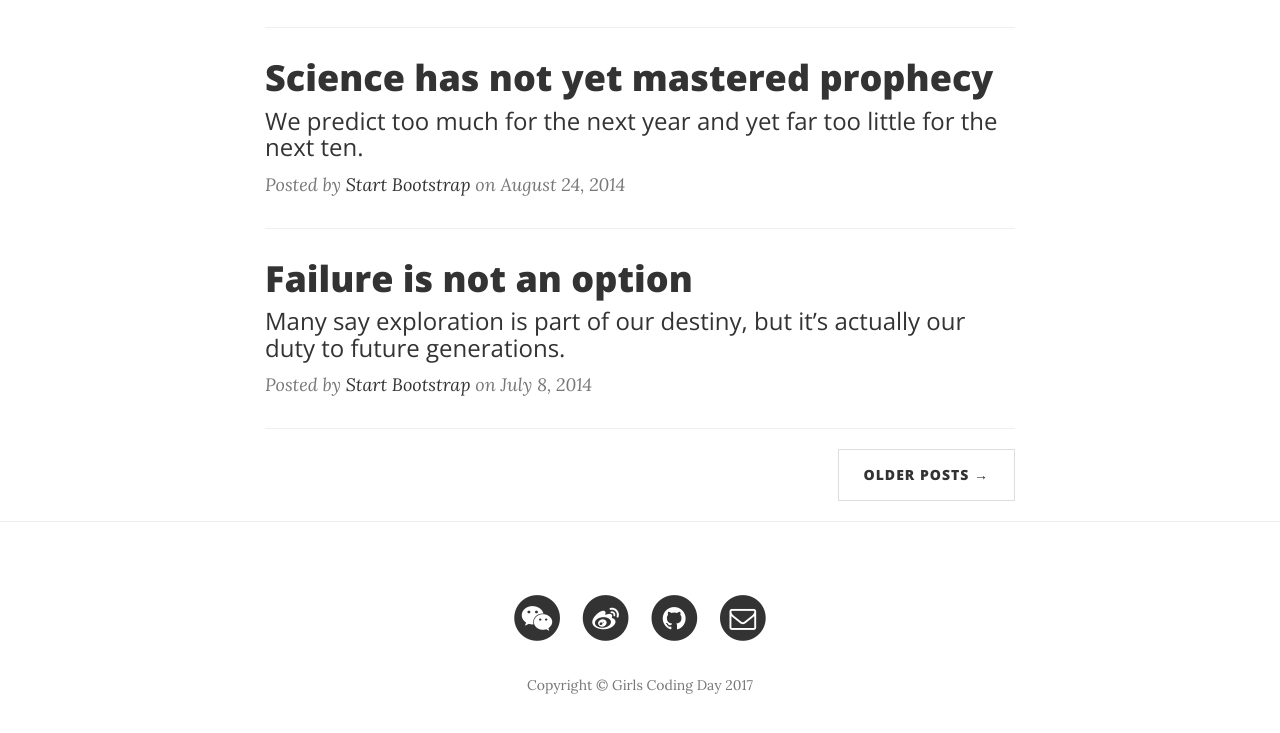
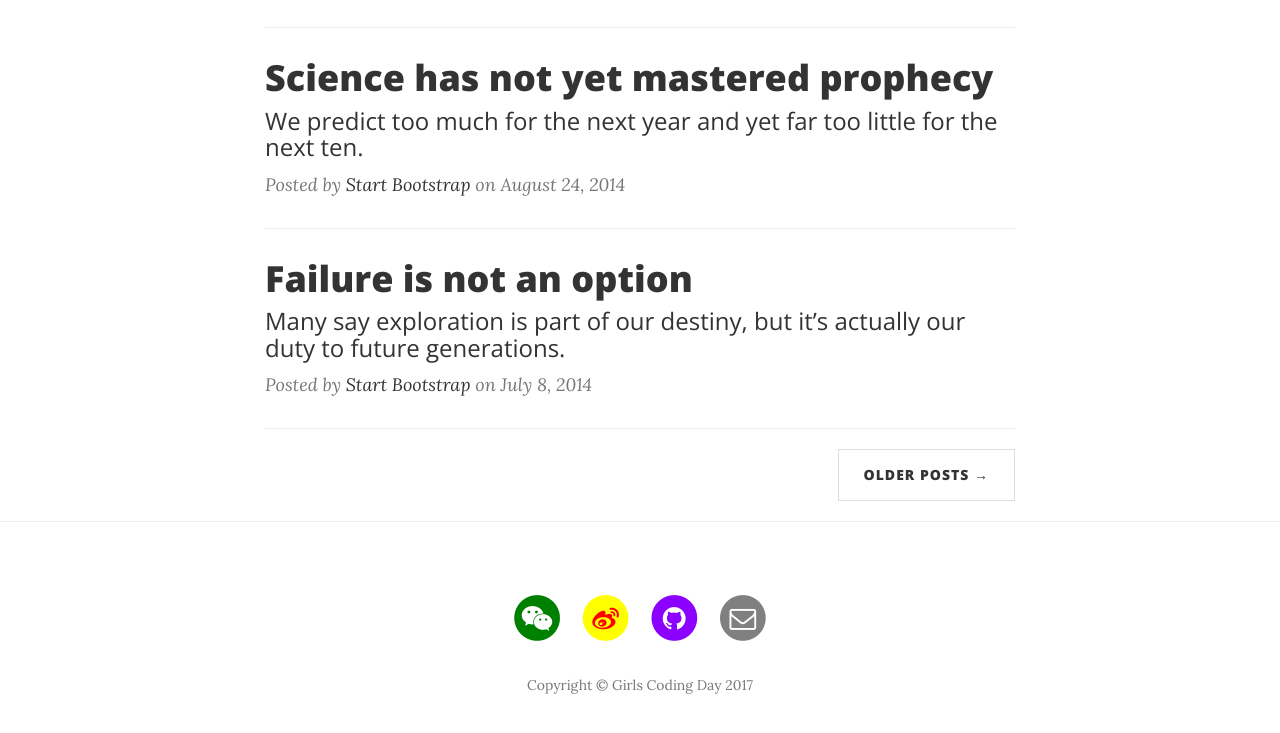
Before and after one commit to CynthiaLee0101/GirlsCodingDayDemo, a website: page index.html in a window 1280 px wide. Shown: the part 947-1680 px from the top of the page. Drawn offline with nearby package versions, Linux system fonts and the light colour scheme.

Commit message:
second commit

```diff
--- a/index.html
+++ b/index.html
@@ -9,7 +9,7 @@
     <meta name="description" content="">
     <meta name="author" content="">
 
-    <title>Girls Coding Day's Blog</title>
+    <title>Girls Coding Day</title>
 
     <!-- Bootstrap Core CSS -->
     <link href="vendor/bootstrap/css/bootstrap.min.css" rel="stylesheet">
@@ -159,7 +159,7 @@
                         <li>
                             <a href="#">
                                 <span class="fa-stack fa-lg">
-                                    <i class="fa fa-circle fa-stack-2x"></i>
+                                    <i class="fa fa-circle fa-stack-2x" style="color:green"></i>
                                     <i class="fa fa-weixin fa-stack-1x fa-inverse"></i>
                                 </span>
                             </a>
@@ -167,15 +167,15 @@
                         <li>
                             <a href="https://weibo.com/u/1804127523">
                                 <span class="fa-stack fa-lg">
-                                    <i class="fa fa-circle fa-stack-2x"></i>
-                                    <i class="fa fa-weibo fa-stack-1x fa-inverse"></i>
+                                    <i class="fa fa-circle fa-stack-2x" style="color:yellow"></i>
+                                    <i class="fa fa-weibo fa-stack-1x fa-inverse" style="color:red"></i>
                                 </span>
                             </a>
                         </li>
                         <li>
                             <a href="#">
                                 <span class="fa-stack fa-lg">
-                                    <i class="fa fa-circle fa-stack-2x"></i>
+                                    <i class="fa fa-circle fa-stack-2x" style="color:rgb(140, 0, 255)"></i>
                                     <i class="fa fa-github fa-stack-1x fa-inverse"></i>
                                 </span>
                             </a>
@@ -183,8 +183,8 @@
                         <li>
                                 <a href="#">
                                     <span class="fa-stack fa-lg">
-                                        <i class="fa fa-circle fa-stack-2x"></i>
-                                        <i class="fa fa-envelope-o fa-stack-1x fa-inverse"></i>
+                                        <i class="fa fa-circle fa-stack-2x" style="color:gray"></i>
+                                        <i class="fa fa-envelope-o fa-stack-1x fa-inverse" style="color:#fff"></i>
                                     </span>
                                 </a>
                             </li>
```
